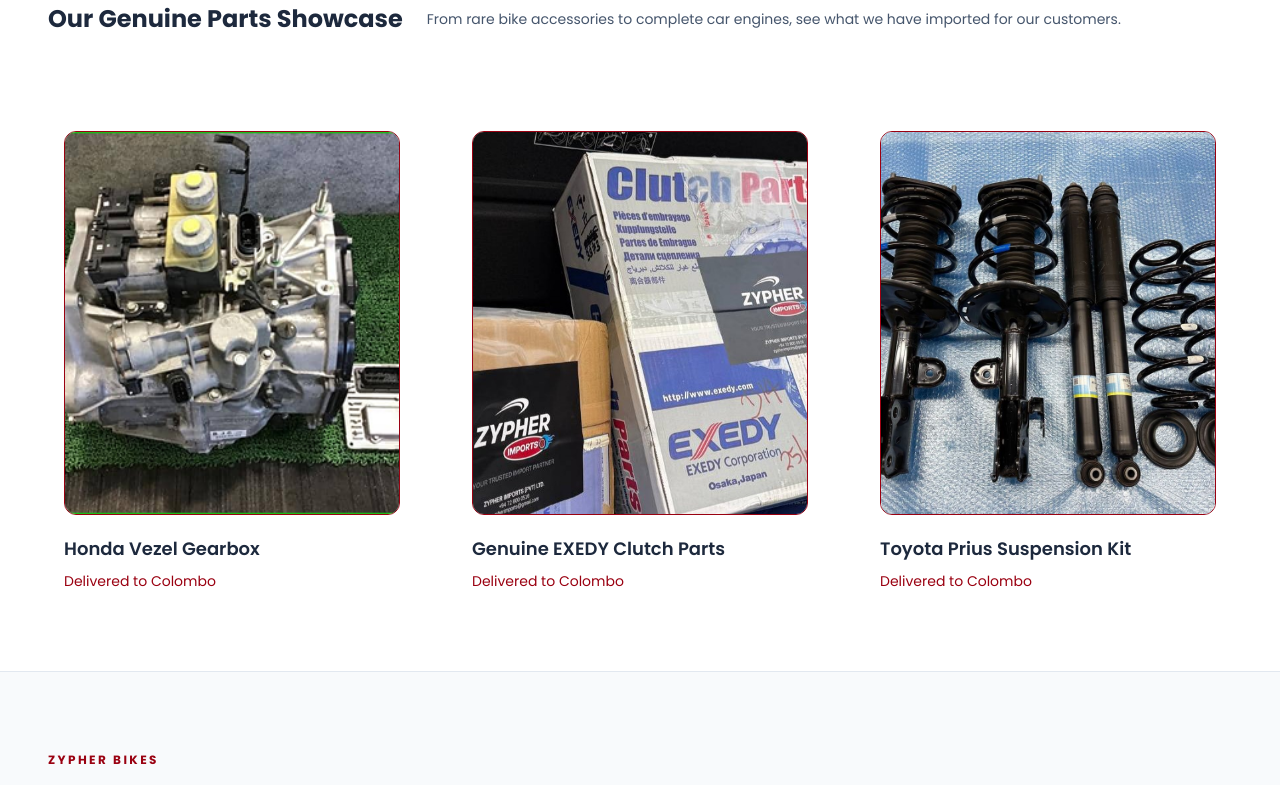
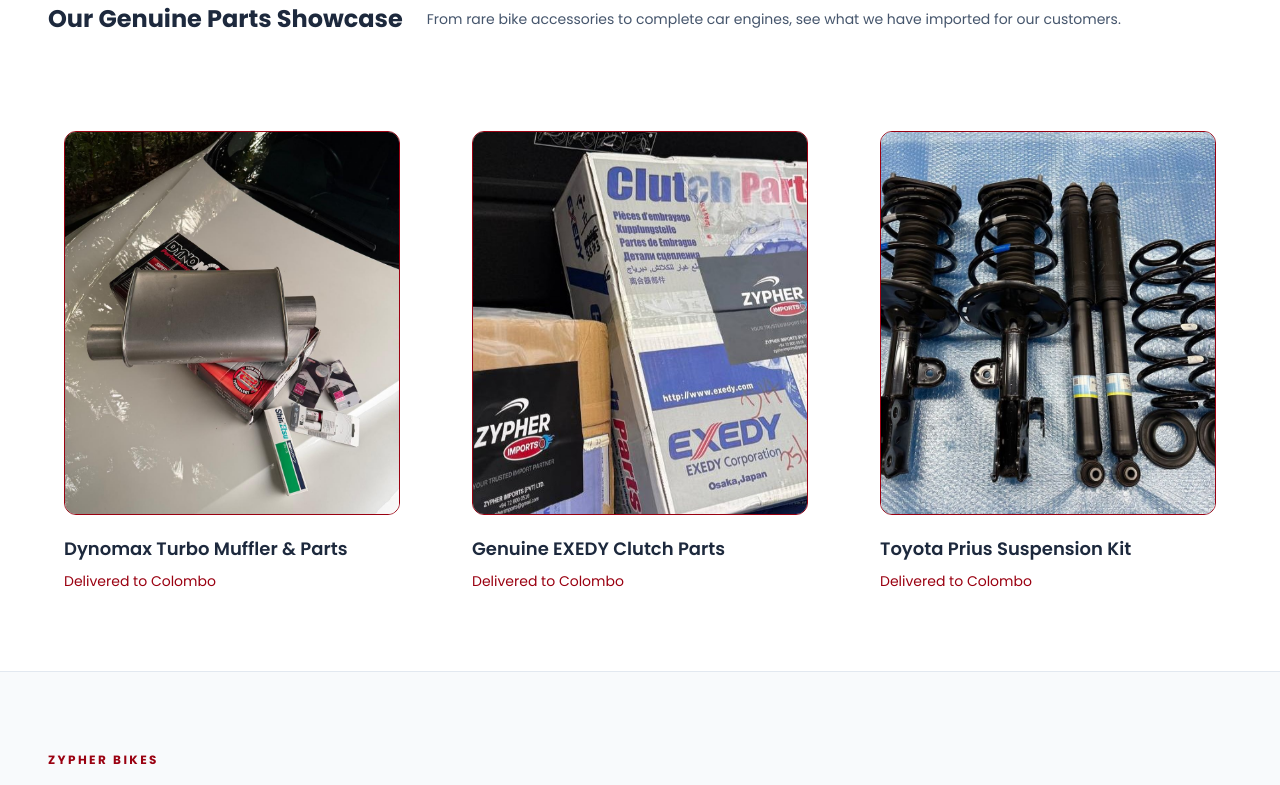
Before and after one commit to thriveyou/zypher-auto-parts-production, a Next.js app: page / in a window 1280 px wide. Shown: the part 2180-2965 px from the top of the page. Built offline with nearby package versions, Linux system fonts and the light colour scheme.

Commit message:
feat: add PhotoViewer component for displaying images in a modal with navigation

```diff
--- a/src/components/BikeCard.tsx
+++ b/src/components/BikeCard.tsx
@@ -2,7 +2,7 @@
 
 import { useState } from "react";
 import Image from "next/image";
-import BikePhotoViewer from "@/components/BikePhotoViewer";
+import PhotoViewer from "@/components/PhotoViewer";
 import type { Bike } from "@/data/bikes";
 
 export default function BikeCard({ bike }: { bike: Bike }) {
@@ -31,7 +31,6 @@
           loading="lazy"
           placeholder="blur"
         />
-        <span className="absolute bottom-3 right-3 rounded-md bg-black/65 px-2.5 py-1.5 text-xs font-semibold text-white" aria-hidden="true">View photo ↗</span>
       </button>
       <div className="p-4">
         <h3 className="text-base font-bold text-slate-950">{title}</h3>
@@ -62,7 +61,7 @@
           </div>
         )}
       </div>
-      {viewerOpen && <BikePhotoViewer bike={bike} initialPhoto={activePhoto} onClose={() => setViewerOpen(false)} />}
+      {viewerOpen && <PhotoViewer title={name} photos={bike.photos} initialPhoto={activePhoto} onClose={() => setViewerOpen(false)} />}
     </article>
   );
 }
--- a/src/components/BikePhotoViewer.tsx
+++ b/src/components/PhotoViewer.tsx
@@ -1,18 +1,20 @@
 "use client";
 
-import { useEffect, useRef, useState } from "react";
-import Image from "next/image";
-import type { Bike } from "@/data/bikes";
+import { useEffect, useId, useRef, useState } from "react";
+import Image, { type StaticImageData } from "next/image";
 
-export default function BikePhotoViewer({ bike, initialPhoto, onClose }: {
-  bike: Bike;
-  initialPhoto: number;
+type Photo = { image: StaticImageData; alt: string };
+
+export default function PhotoViewer({ title, photos, initialPhoto = 0, onClose }: {
+  title: string;
+  photos: [Photo, ...Photo[]];
+  initialPhoto?: number;
   onClose: () => void;
 }) {
   const dialogRef = useRef<HTMLDialogElement>(null);
   const [photoIndex, setPhotoIndex] = useState(initialPhoto);
-  const name = [bike.make, bike.model].filter(Boolean).join(" ");
-  const photo = bike.photos[photoIndex];
+  const titleId = useId();
+  const photo = photos[photoIndex];
 
   useEffect(() => {
     const dialog = dialogRef.current;
@@ -28,12 +30,12 @@
     };
   }, []);
 
-  const changePhoto = (step: number) => setPhotoIndex(index => (index + step + bike.photos.length) % bike.photos.length);
+  const changePhoto = (step: number) => setPhotoIndex(index => (index + step + photos.length) % photos.length);
 
   return (
     <dialog
       ref={dialogRef}
-      aria-labelledby={`bike-viewer-title-${bike.id}`}
+      aria-labelledby={titleId}
       className="fixed inset-0 m-0 h-dvh w-screen max-h-none max-w-none items-center justify-center border-0 bg-transparent p-4 open:flex backdrop:bg-black/80"
       onCancel={event => { event.preventDefault(); onClose(); }}
       onClick={event => { if (event.target === event.currentTarget) onClose(); }}
@@ -46,19 +48,21 @@
     >
       <div className="flex h-[calc(100dvh-2rem)] max-h-[960px] w-full max-w-5xl flex-col overflow-hidden rounded-2xl bg-slate-950 text-white shadow-2xl">
         <div className="flex shrink-0 items-center justify-between gap-3 px-4 py-3">
-          <h2 id={`bike-viewer-title-${bike.id}`} className="text-sm font-semibold sm:text-base">{name}</h2>
-          <button type="button" autoFocus onClick={onClose} aria-label="Close bike photo" className="inline-flex h-11 w-11 shrink-0 items-center justify-center rounded-lg text-2xl hover:bg-white/10 focus-visible:outline-2 focus-visible:outline-white">
+          <h2 id={titleId} className="text-sm font-semibold sm:text-base">{title}</h2>
+          <button type="button" autoFocus onClick={onClose} aria-label="Close photo" className="inline-flex h-11 w-11 shrink-0 items-center justify-center rounded-lg text-2xl hover:bg-white/10 focus-visible:outline-2 focus-visible:outline-white">
             <span aria-hidden="true">×</span>
           </button>
         </div>
         <div className="relative min-h-0 flex-1">
           <Image src={photo.image} alt={photo.alt} fill sizes="(min-width:1056px) 1024px, calc(100vw - 32px)" className="object-contain" />
         </div>
-        <div className="flex shrink-0 items-center justify-between gap-3 px-4 py-3">
-          {bike.photos.length > 1 && <button type="button" onClick={() => changePhoto(-1)} className="min-h-11 rounded-lg px-3 text-sm hover:bg-white/10 focus-visible:outline-2 focus-visible:outline-white">Previous</button>}
-          <p className="text-center text-xs text-slate-300" aria-live="polite" aria-atomic="true">Photo {photoIndex + 1} of {bike.photos.length}</p>
-          {bike.photos.length > 1 && <button type="button" onClick={() => changePhoto(1)} className="min-h-11 rounded-lg px-3 text-sm hover:bg-white/10 focus-visible:outline-2 focus-visible:outline-white">Next</button>}
-        </div>
+        {photos.length > 1 && (
+          <div className="flex shrink-0 items-center justify-between gap-3 px-4 py-3">
+            <button type="button" onClick={() => changePhoto(-1)} className="min-h-11 rounded-lg px-3 text-sm hover:bg-white/10 focus-visible:outline-2 focus-visible:outline-white">Previous</button>
+            <p className="text-center text-xs text-slate-300" aria-live="polite" aria-atomic="true">Photo {photoIndex + 1} of {photos.length}</p>
+            <button type="button" onClick={() => changePhoto(1)} className="min-h-11 rounded-lg px-3 text-sm hover:bg-white/10 focus-visible:outline-2 focus-visible:outline-white">Next</button>
+          </div>
+        )}
       </div>
     </dialog>
   );
--- a/src/components/Showcase-grid.tsx
+++ b/src/components/Showcase-grid.tsx
@@ -1,6 +1,10 @@
-import Image, { StaticImageData } from "next/image";
+"use client";
 
-import part1 from "@/assets/vezel-gearbox.png";
+import { useState } from "react";
+import Image, { type StaticImageData } from "next/image";
+import PhotoViewer from "@/components/PhotoViewer";
+
+import dynomaxParts from "@/assets/dynomax-turbo-muffler-parts.jpeg";
 // import part2 from "@/assets/yamaha-headlight.png";
 import part3 from "@/assets/prius-suspension-kit.jpg";
 import part4 from "@/assets/exedy-clutch-parts.jpg";
@@ -12,10 +16,16 @@
   img: StaticImageData;
   title: string;
   subtitle: string;
+  alt?: string;
 };
 
 const items: Item[] = [
-  { img: part1, title: "Honda Vezel Gearbox", subtitle: "Delivered to Colombo" },
+  {
+    img: dynomaxParts,
+    title: "Dynomax Turbo Muffler & Parts",
+    subtitle: "Delivered to Colombo",
+    alt: "Imported Dynomax turbo muffler, BMW touch-up pen and grease displayed on a car bonnet",
+  },
   {
     img: part4,
     title: "Genuine EXEDY Clutch Parts",
@@ -27,6 +37,7 @@
 ];
 
 export default function PartsShowcaseGrid() {
+  const [selectedItem, setSelectedItem] = useState<Item | null>(null);
   return (
     <div
       className="
@@ -45,22 +56,27 @@
       >
         {items.map((it, i) => (
           <article key={i} className="p-3 md:p-4">
-            <div
+            <button
+              type="button"
+              aria-label={`Enlarge ${it.title} photo`}
+              aria-haspopup="dialog"
+              onClick={() => setSelectedItem(it)}
               className="
-                relative w-full overflow-hidden rounded-xl
+                relative block w-full cursor-zoom-in overflow-hidden rounded-xl
                 h-64 sm:h-72 md:h-80 xl:h-96
                 border-1 border-[#9A0111]
+                focus-visible:outline-2 focus-visible:outline-offset-4 focus-visible:outline-zypher-red
               "
             >
               <Image
                 src={it.img}
-                alt={it.title}
+                alt={it.alt ?? it.title}
                 fill
                 className="object-cover"
                 sizes="(min-width:1440px) 386px, (min-width:1280px) calc((100vw - 304px) / 3), (min-width:1024px) calc((100vw - 232px) / 3), (min-width:768px) calc((100vw - 160px) / 2), (min-width:640px) calc((100vw - 112px) / 2), calc(100vw - 56px)"
                 loading="lazy"
               />
-            </div>
+            </button>
 
             <h3
               className="
@@ -83,6 +99,13 @@
           </article>
         ))}
       </div>
+      {selectedItem && (
+        <PhotoViewer
+          title={selectedItem.title}
+          photos={[{ image: selectedItem.img, alt: selectedItem.alt ?? selectedItem.title }]}
+          onClose={() => setSelectedItem(null)}
+        />
+      )}
     </div>
   );
 }
```
Also changed, not shown: src/assets/dynomax-turbo-muffler-parts.jpeg (added).
